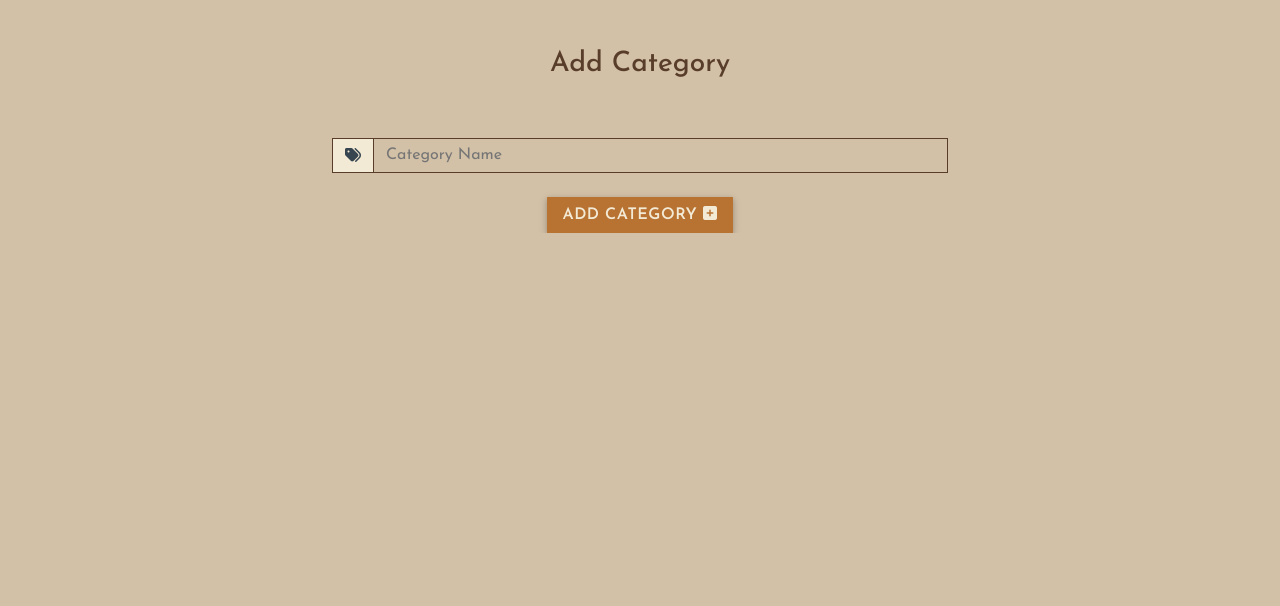
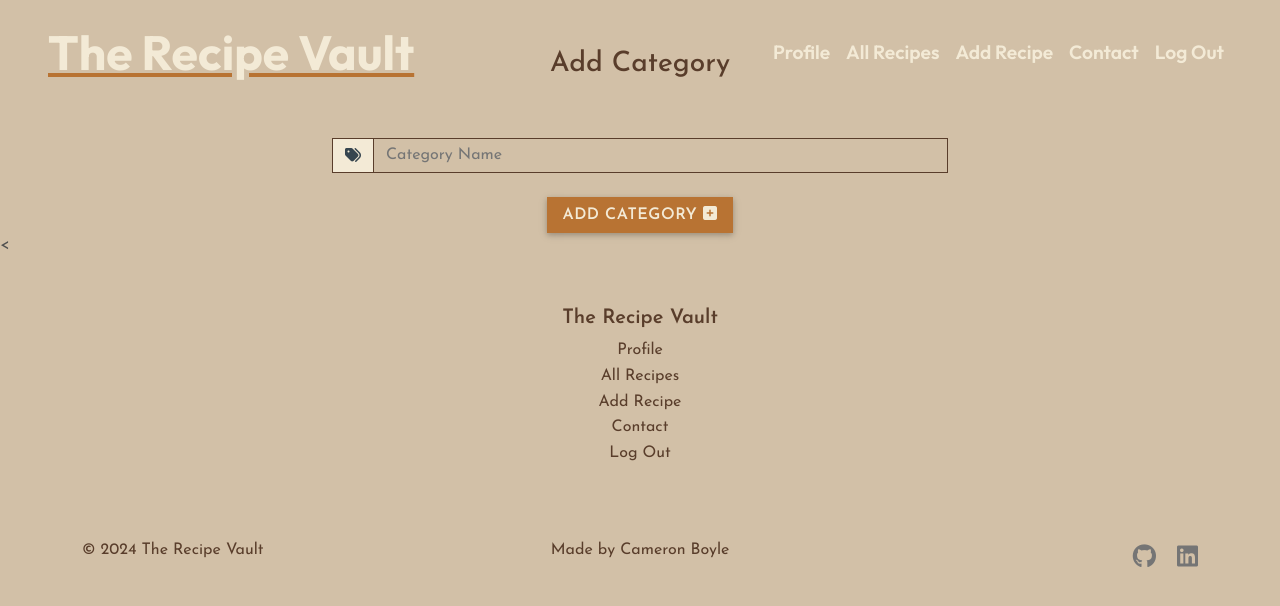
Before and after one commit to cambboyle/the-recipe-vault, a Flask app: page /add_category in a window 1280 px wide. Shown: the top 606 px of the page. Run offline with Flask 3, Linux system fonts and the light colour scheme; the visitor is signed in with stand-in values (Sample User, id 1); data that the repository does not hold is empty; some libraries are stand-ins or nearby versions.

Commit message:
Fix base.html content not showing

```diff
--- a/templates/base.html
+++ b/templates/base.html
@@ -26,11 +26,79 @@
 </head>
 
 <body class="{% block body_class %}{% endblock %}">
-  <!-- Flash messages and other content -->
+  <!-- flash messages -->
+  <div class="container" style="background-color: transparent;">
+    <div class="row">
+      <div class="col-sm-4 offset-sm-4 text-center">
+        {% with messages = get_flashed_messages() %}
+        {% if messages %}
+        {% for message in messages %}
+        <div class="alert alert-warning alert-dismissible fade show" role="alert">
+          {{ message }}
+        </div>
+        {% endfor %}
+        {% endif %}
+        {% endwith %}
+      </div>
+    </div>
+  </div>
 
   <!-- Navbar -->
   <nav class="navbar navbar-expand-md fixed-top px-5 shadow-0">
-    <!-- Navbar content -->
+    <div class="container-fluid">
+      <div class="outfit-heading d-flex justify-content-between w-100 align-items-center">
+        <a class="navbar-brand main-logo d-flex align-items-center" href="{{ url_for('get_recipes') }}"
+          style="font-weight: 700;">
+          <span class="full-title underline">The Recipe Vault</span>
+          <span class="short-title">TRV</span>
+        </a>
+        <button
+          data-mdb-collapse-init
+          class="navbar-toggler"
+          type="button"
+          data-mdb-target="#navbarNav"
+          aria-controls="navbarNav"
+          aria-expanded="false"
+          aria-label="Toggle navigation"
+        >
+          <i class="fas fa-bars" style="color: var(--text-one)"></i>
+        </button>
+        <!-- navbar links -->
+        <div class="collapse navbar-collapse" id="navbarNav">
+          <ul class="navbar-nav ms-auto">
+            {% if session.user %}
+            <li class="nav-item">
+              <a class="nav-link navbar-text" href="{{ url_for('profile', username=session['user']) }}">Profile</a>
+            </li>
+            <li class="nav-item">
+              <a class="nav-link navbar-text" href="{{ url_for('all_recipes') }}">All Recipes</a>
+            </li>
+            <li class="nav-item">
+              <a class="nav-link navbar-text" href="{{ url_for('add_recipe') }}">Add Recipe</a>
+            </li>
+            <li class="nav-item">
+              <a class="nav-link navbar-text" href="{{ url_for('contact') }}">Contact</a>
+            </li>
+            {% if session.user == "admin" %}
+            <li class="nav-item">
+              <a class="nav-link navbar-text" href="{{ url_for('get_categories') }}">Categories</a>
+            </li>
+            {% endif %}
+            <li class="nav-item">
+              <a class="nav-link navbar-text" href="{{ url_for('logout') }}">Log Out</a>
+            </li>
+            {% else%}
+            <li class="nav-item">
+              <a class="nav-link navbar-text" href="{{ url_for('login') }}">Log In</a>
+            </li>
+            <li class="nav-item">
+              <a class="nav-link navbar-text" href="{{ url_for('register') }}">Register</a>
+            </li>
+            {% endif %}
+          </ul>
+        </div>
+      </div>
+    </div>
   </nav>
 
   <!-- Page Content -->
@@ -42,8 +110,62 @@
   </main>
 
   <!-- Footer -->
-  <footer class="py-5">
-    <!-- Footer content -->
+  <<footer class="py-5">
+    <div class="container text-center">
+        <div class="row justify-content-center pb-5">
+            <div class="col-md-6">
+                <h5>The Recipe Vault</h5>
+                <ul class="nav flex-column">
+                  {% if session.user %}
+                  <li class="nav-item">
+                    <a href="{{ url_for('profile', username=session['user']) }}">Profile</a>
+                  </li>
+                  <li class="nav-item">
+                    <a href="{{ url_for('all_recipes') }}">All Recipes</a>
+                  </li>
+                  <li class="nav-item">
+                    <a href="{{ url_for('add_recipe') }}">Add Recipe</a>
+                  </li>
+                  <li class="nav-item">
+                    <a href="{{ url_for('contact') }}">Contact</a>
+                  </li>
+                  <li class="nav-item">
+                    <a href="{{ url_for('logout') }}">Log Out</a>
+                  </li>
+                  {% else%}
+                  <li class="nav-item">
+                    <a href="{{ url_for('login') }}">Log In</a>
+                  </li>
+                  <li class="nav-item">
+                    <a href="{{ url_for('register') }}">Register</a>
+                  </li>
+                  {% endif %}
+                </ul>
+            </div>
+        </div>
+        <div class="row justify-content-between mt-4">
+            <div class="col-md-4 bottom-left">
+                <p>&copy; 2024 The Recipe Vault</p>
+            </div>
+            <div class="col-md-4 bottom-center">
+                <p>Made by <a href="https://github.com/cambboyle">Cameron Boyle</a></p>
+            </div>
+            <div class="col-md-4 bottom-right">
+                <ul class="list-inline mb-0">
+                    <li class="list-inline-item">
+                        <a class="text-muted" href="https://github.com/cambboyle/the-recipe-vault">
+                            <i class="fa-brands fa-github"></i>
+                        </a>
+                    </li>
+                    <li class="list-inline-item">
+                        <a class="text-muted" href="https://www.linkedin.com/in/cbb00/">
+                            <i class="fa-brands fa-linkedin"></i>
+                        </a>
+                    </li>
+                </ul>
+            </div>
+        </div>
+    </div>
   </footer>
 
   <script src="https://cdnjs.cloudflare.com/ajax/libs/mdb-ui-kit/3.10.2/mdb.min.js"></script>
```
